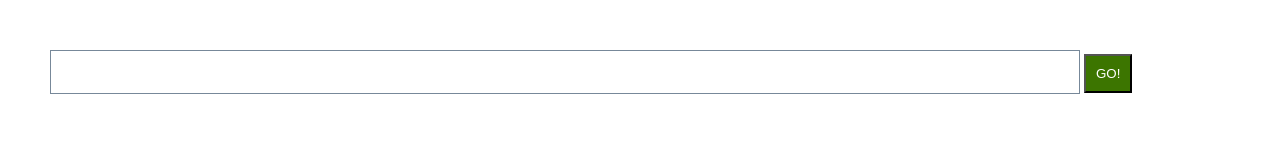
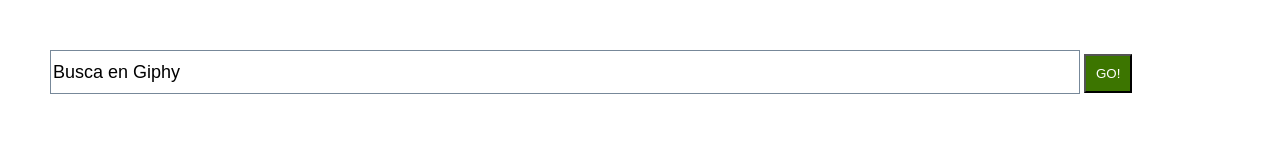
Before and after one commit to IsraelSantizo98/OneMonth_gifSearch, a plain HTML site: page index.html in a window 1280 px wide. Drawn offline with Linux system fonts and the light colour scheme.

Commit message:
Se agrego value al input

```diff
--- a/index.html
+++ b/index.html
@@ -9,7 +9,7 @@
 <body>
     <section class="main">
         <div class="container container-padding50">
-            <input type="text" name="" id="" class="js-userinput container-textinput">
+            <input type="text" name="" id="" class="js-userinput container-textinput" value="Busca en Giphy">
             <button class="js-go container-button">GO!</button>
         </div>
         <div class="container container-padding50 js-container"></div>
```
